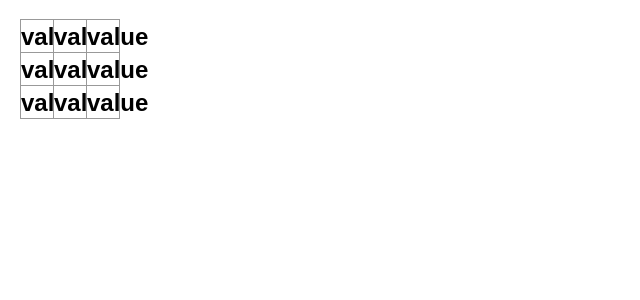
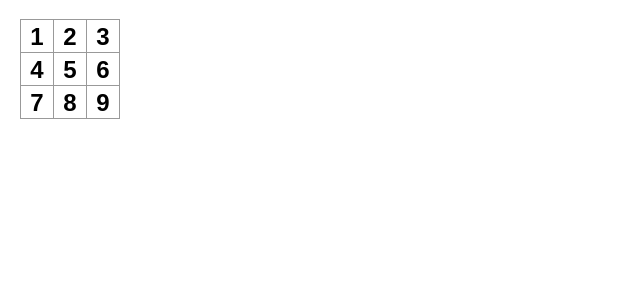
Before and after one commit to nathanpuckett/react-tic-tac-toe, a React (Create React App) app: page / in a window 1280 px wide. Shown: the top 300 px of the page, without its empty margins (0-640 px from the left). Built offline with nearby package versions, Linux system fonts and the light colour scheme.

Commit message:
Pass data through props

```diff
--- a/src/App.js
+++ b/src/App.js
@@ -1,24 +1,24 @@
 function Square({ value }) {
-  return <button className="square">value</button>;
+  return <button className="square">{value}</button>;
 }
 
 export default function Board() {
   return (
     <>
       <div className="board-row">
-        <Square />
-        <Square />
-        <Square />
+        <Square value="1" />
+        <Square value="2" />
+        <Square value="3" />
       </div>
       <div className="board-row">
-        <Square />
-        <Square />
-        <Square />
+        <Square value="4" />
+        <Square value="5" />
+        <Square value="6" />
       </div>
       <div className="board-row">
-        <Square />
-        <Square />
-        <Square />
+        <Square value="7" />
+        <Square value="8" />
+        <Square value="9" />
       </div>
     </>
   );
```
